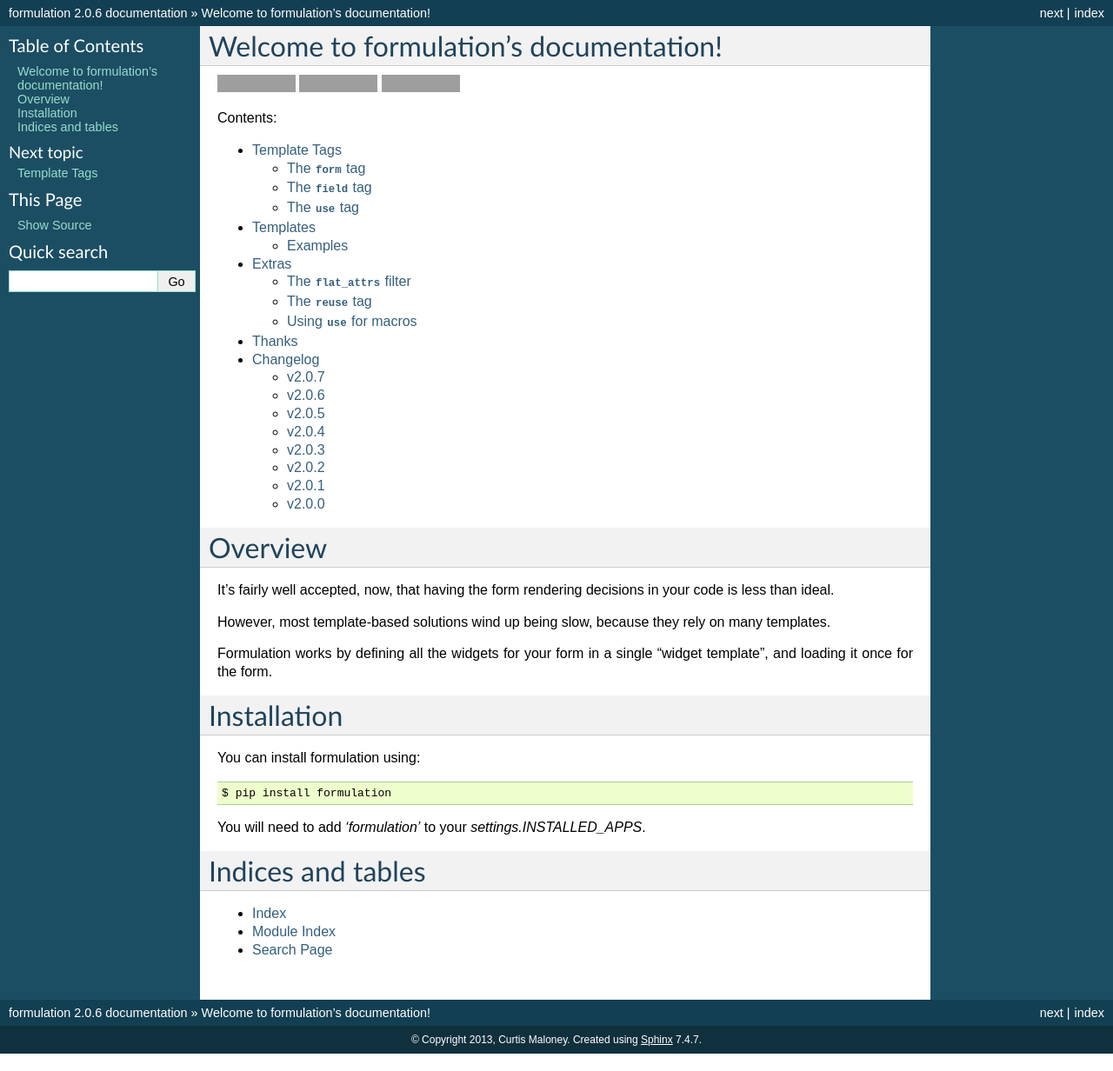
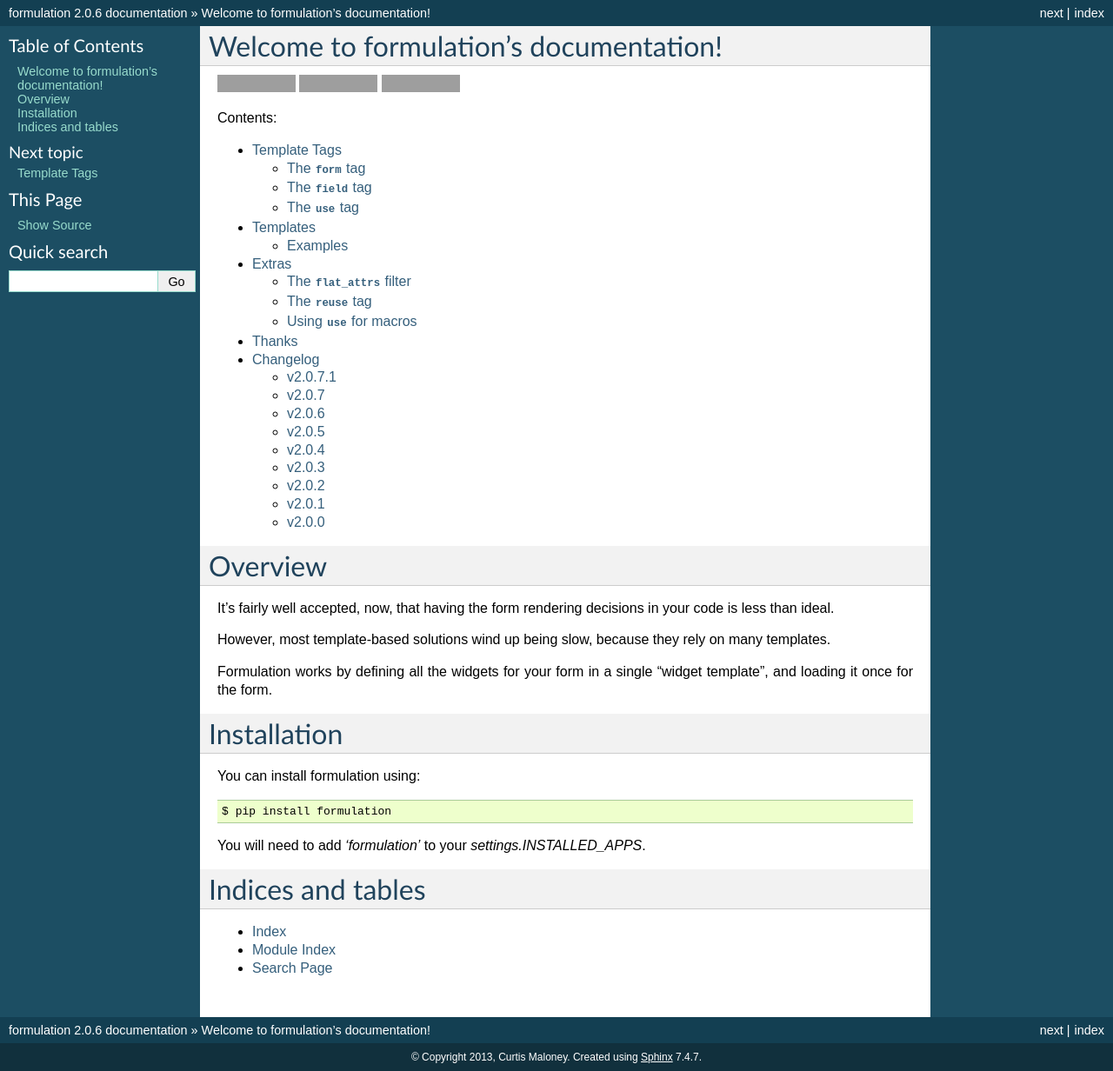
Before and after one commit to funkybob/formulation, a Sphinx documentation site: the page built from docs/index.rst, in a window 1280 px wide. Shown: the whole page at 87% size. Built offline with Sphinx 7.4.7, drawn with Linux system fonts in a browser that asks for light colours; grey boxes are pictures that could not be loaded.

Commit message:
Bumped version to 2.0.7.1

```diff
--- a/docs/changelog.rst
+++ b/docs/changelog.rst
@@ -1,6 +1,13 @@
 =========
 Changelog
 =========
+
+v2.0.7.1
+========
+
+Bugs Fixed:
+
+- Change list() to [] to not turn strings into lists
 
 v2.0.7
 ======
--- a/setup.py
+++ b/setup.py
@@ -2,7 +2,7 @@
 
 setup(
     name='formulation',
-    version='2.0.7',
+    version='2.0.7.1',
     description='Django Form rendering tool',
     author='Curtis Maloney',
     author_email='curtis@tinbrain.net',
```
